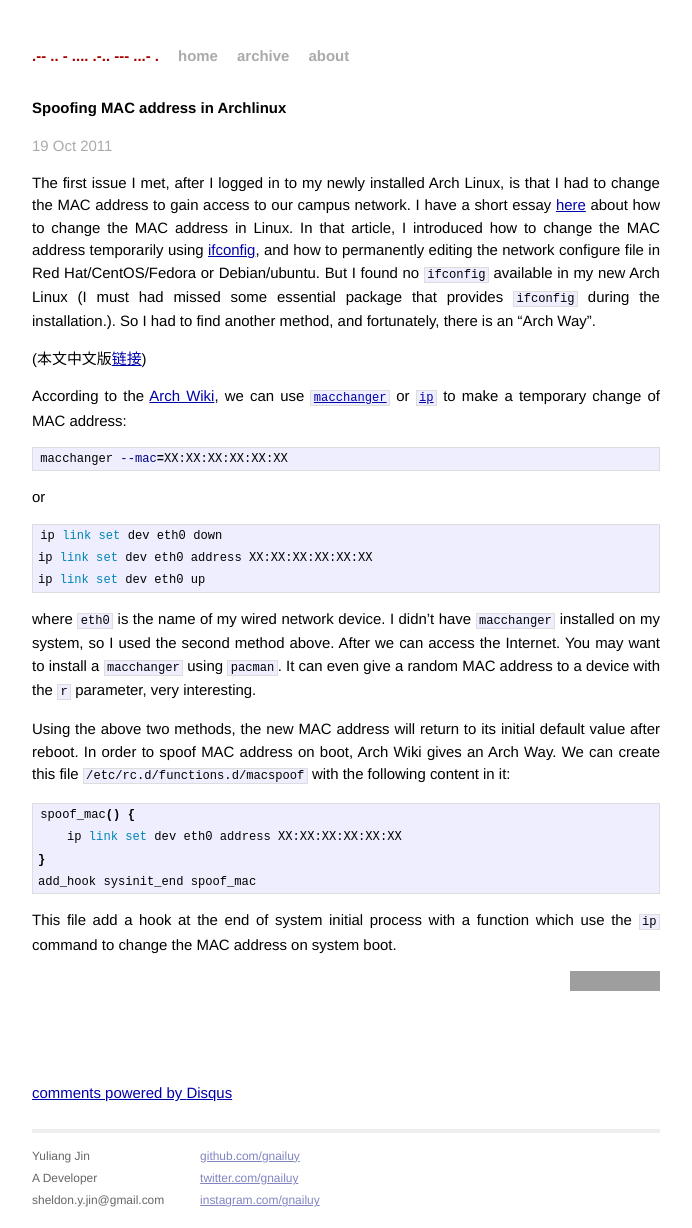
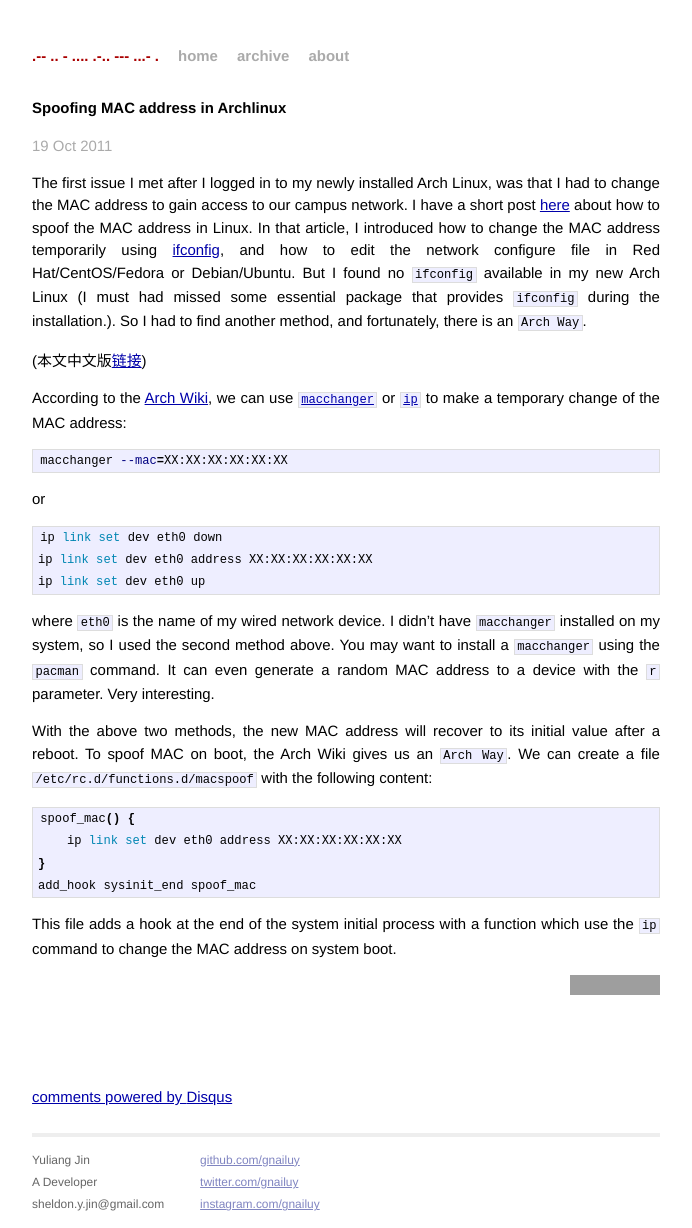
Before and after one commit to gnailuy/gnailuy.com, a Jekyll site: the page built from _posts/2011-10-19-spoofing-mac-address-in-archlinux.markdown, in a window 1280 px wide. Shown: the whole page, without its empty margins (294-986 px from the left). Built offline with Jekyll 4.4.1, drawn with Linux system fonts in a browser that asks for light colours; Markdown is read by kramdown in place of the engine named in the settings; comment, search, counter and statistics services are not loaded; grey boxes are pictures that could not be loaded.

Commit message:
grammarly

````diff
--- a/_posts/2011-10-19-spoofing-mac-address-in-archlinux.markdown
+++ b/_posts/2011-10-19-spoofing-mac-address-in-archlinux.markdown
@@ -5,18 +5,18 @@ date: 2011-10-19 07:51:40
 categories: [ linux ]
 ---
 
-The first issue I met, after I logged in to my newly installed Arch Linux, is that I had to change the MAC address to gain access to our campus network.
-I have a short essay [here][linux-mac] about how to change the MAC address in Linux.
+The first issue I met after I logged in to my newly installed Arch Linux, was that I had to change the MAC address to gain access to our campus network.
+I have a short post [here][linux-mac] about how to spoof the MAC address in Linux.
 In that article, I introduced how to change the MAC address temporarily using [ifconfig][ifconfig],
-and how to permanently editing the network configure file in Red Hat/CentOS/Fedora or Debian/ubuntu.
+and how to edit the network configure file in Red Hat/CentOS/Fedora or Debian/Ubuntu.
 But I found no `ifconfig` available in my new Arch Linux (I must had missed some essential package that provides `ifconfig` during the installation.).
-So I had to find another method, and fortunately, there is an "Arch Way".
+So I had to find another method, and fortunately, there is an `Arch Way`.
 
 <!-- more -->
 
 (本文中文版[链接][chinese])
 
-According to the [Arch Wiki][archwiki], we can use [`macchanger`][macchanger] or [`ip`][ip] to make a temporary change of MAC address:
+According to the [Arch Wiki][archwiki], we can use [`macchanger`][macchanger] or [`ip`][ip] to make a temporary change of the MAC address:
 
 ``` bash
 macchanger --mac=XX:XX:XX:XX:XX:XX
@@ -31,11 +31,11 @@ ip link set dev eth0 up
 ```
 
 where `eth0` is the name of my wired network device. I didn't have `macchanger` installed on my system, so I used the second method above.
-After we can access the Internet. You may want to install a `macchanger` using `pacman`.
-It can even give a random MAC address to a device with the `r` parameter, very interesting.
+You may want to install a `macchanger` using the `pacman` command.
+It can even generate a random MAC address to a device with the `r` parameter. Very interesting.
 
-Using the above two methods, the new MAC address will return to its initial default value after reboot.
-In order to spoof MAC address on boot, Arch Wiki gives an Arch Way. We can create this file `/etc/rc.d/functions.d/macspoof` with the following content in it:
+With the above two methods, the new MAC address will recover to its initial value after a reboot.
+To spoof MAC on boot, the Arch Wiki gives us an `Arch Way`. We can create a file `/etc/rc.d/functions.d/macspoof` with the following content:
 
 ``` bash
 spoof_mac() {
@@ -44,7 +44,7 @@ spoof_mac() {
 add_hook sysinit_end spoof_mac
 ```
 
-This file add a hook at the end of system initial process with a function which use the `ip` command to change the MAC address on system boot.
+This file adds a hook at the end of the system initial process with a function which use the `ip` command to change the MAC address on system boot.
 
 [linux-mac]:        /linux/2011/07/16/how-to-change-mac-address-in-linux/
 [ifconfig]:         http://en.wikipedia.org/wiki/Ifconfig
````
